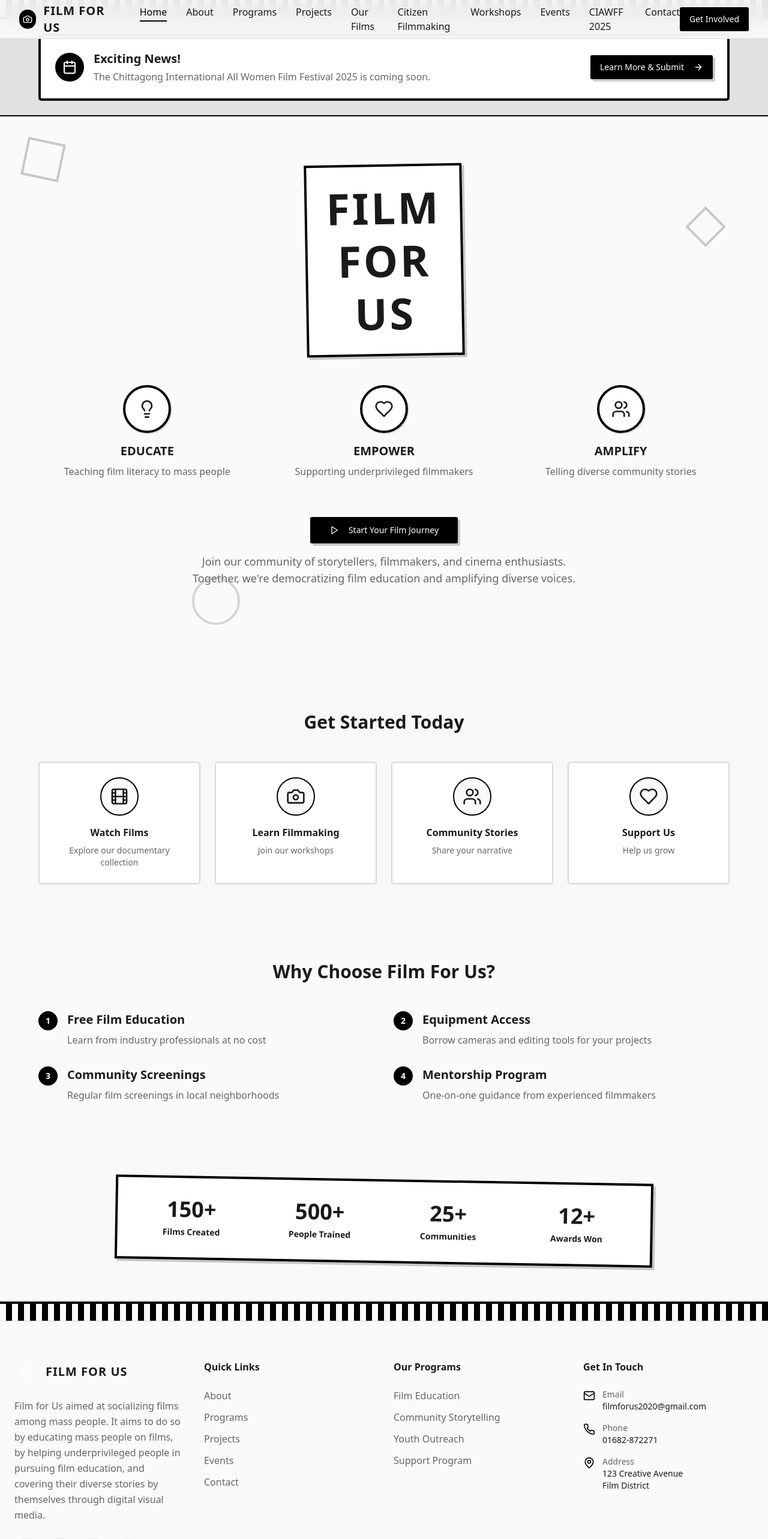
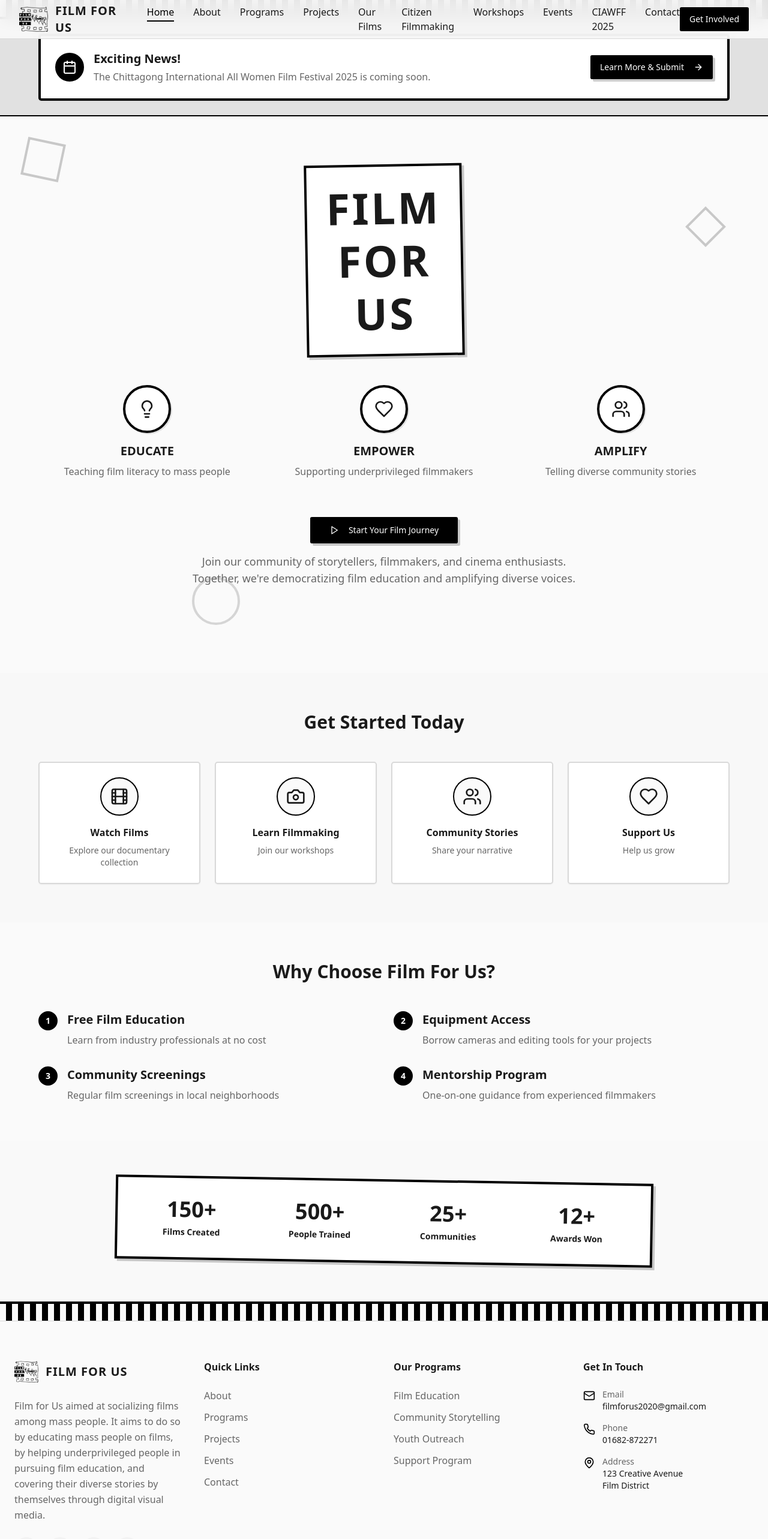
Before and after one commit to Tanshir/film-for-us-visions, a React (Vite) app: page / in a window 1280 px wide. Shown: the top 2566 px of the page at 60% size. Built offline with nearby package versions, Linux system fonts and the light colour scheme.

Commit message:
Add logo to website
Incorporate the provided logo into the website's design, including its use as the main logo and favicon.

```diff
--- a/index.html
+++ b/index.html
@@ -1,20 +1,24 @@
+
 <!DOCTYPE html>
 <html lang="en">
   <head>
     <meta charset="UTF-8" />
     <meta name="viewport" content="width=device-width, initial-scale=1.0" />
-    <title>film-for-us-visions</title>
-    <meta name="description" content="Lovable Generated Project" />
-    <meta name="author" content="Lovable" />
+    <title>Film For Us - Socializing Films Among Mass People</title>
+    <meta name="description" content="Film For Us aims at socializing films among mass people through education, empowering underprivileged voices, and telling diverse stories through digital visual media." />
+    <meta name="author" content="Film For Us" />
 
-    <meta property="og:title" content="film-for-us-visions" />
-    <meta property="og:description" content="Lovable Generated Project" />
+    <!-- Favicon -->
+    <link rel="icon" href="/lovable-uploads/2fe75908-8a91-4b15-808a-f72594532869.png" type="image/png">
+
+    <meta property="og:title" content="Film For Us - Socializing Films Among Mass People" />
+    <meta property="og:description" content="Film For Us aims at socializing films among mass people through education, empowering underprivileged voices, and telling diverse stories through digital visual media." />
     <meta property="og:type" content="website" />
-    <meta property="og:image" content="https://lovable.dev/opengraph-image-p98pqg.png" />
+    <meta property="og:image" content="/lovable-uploads/2fe75908-8a91-4b15-808a-f72594532869.png" />
 
     <meta name="twitter:card" content="summary_large_image" />
-    <meta name="twitter:site" content="@lovable_dev" />
-    <meta name="twitter:image" content="https://lovable.dev/opengraph-image-p98pqg.png" />
+    <meta name="twitter:site" content="@filmforus" />
+    <meta name="twitter:image" content="/lovable-uploads/2fe75908-8a91-4b15-808a-f72594532869.png" />
   </head>
 
   <body>
--- a/src/components/Footer.tsx
+++ b/src/components/Footer.tsx
@@ -1,4 +1,5 @@
-import { Camera, Mail, Phone, MapPin, Facebook, Instagram, Youtube, Twitter } from "lucide-react";
+
+import { Mail, Phone, MapPin, Facebook, Instagram, Youtube, Twitter } from "lucide-react";
 const Footer = () => {
   const quickLinks = [{
     name: "About",
@@ -53,9 +54,11 @@ const Footer = () => {
           {/* Brand Section */}
           <div className="lg:col-span-1">
             <div className="flex items-center gap-3 mb-6">
-              <div className="w-10 h-10 rounded-full bg-gradient-spotlight flex items-center justify-center shadow-glow-spotlight">
-                <Camera className="w-5 h-5 text-primary-foreground" />
-              </div>
+              <img
+                src="/lovable-uploads/2fe75908-8a91-4b15-808a-f72594532869.png"
+                alt="Film For Us Logo"
+                className="w-10 h-10 object-contain"
+              />
               <span className="text-xl font-bold tracking-wider">FILM FOR US</span>
             </div>
             <p className="text-muted-foreground leading-relaxed mb-6">Film for Us aimed at socializing films among mass people. It aims to do so by educating mass people on films, by helping underprivileged people in pursuing film education, and covering their diverse stories by themselves through digital visual media.</p>
--- a/src/components/Hero.tsx
+++ b/src/components/Hero.tsx
@@ -1,5 +1,6 @@
+
 import { Button } from "@/components/ui/button";
-import { Play, Camera, Users } from "lucide-react";
+import { Play, Users } from "lucide-react";
 import heroImage from "@/assets/hero-cinema.jpg";
 
 const Hero = () => {
@@ -24,9 +25,11 @@ const Hero = () => {
         {/* Logo/Brand */}
         <div className="mb-8">
           <div className="inline-flex items-center gap-3 mb-4">
-            <div className="w-12 h-12 rounded-full bg-gradient-spotlight flex items-center justify-center shadow-glow-spotlight">
-              <Camera className="w-6 h-6 text-primary-foreground" />
-            </div>
+            <img
+              src="/lovable-uploads/2fe75908-8a91-4b15-808a-f72594532869.png"
+              alt="Film For Us Logo"
+              className="w-16 h-16 object-contain bg-white/90 rounded-lg p-2 shadow-glow-spotlight"
+            />
             <h1 className="text-4xl md:text-6xl font-bold tracking-wider">
               FILM FOR US
             </h1>
--- a/src/components/Navigation.tsx
+++ b/src/components/Navigation.tsx
@@ -1,7 +1,8 @@
+
 import { useState } from "react";
 import { Link, useLocation } from "react-router-dom";
 import { Button } from "@/components/ui/button";
-import { Camera, Menu, X } from "lucide-react";
+import { Menu, X } from "lucide-react";
 
 const Navigation = () => {
   const [isOpen, setIsOpen] = useState(false);
@@ -26,9 +27,11 @@ const navItems = [
         <div className="flex items-center justify-between h-16">
           {/* Logo */}
           <Link to="/" className="flex items-center gap-3">
-            <div className="w-8 h-8 rounded-full bg-primary flex items-center justify-center">
-              <Camera className="w-4 h-4 text-primary-foreground" />
-            </div>
+            <img
+              src="/lovable-uploads/2fe75908-8a91-4b15-808a-f72594532869.png"
+              alt="Film For Us Logo"
+              className="w-12 h-12 object-contain"
+            />
             <span className="text-xl font-bold tracking-wider">FILM FOR US</span>
           </Link>
 
```
Also changed, not shown: public/lovable-uploads/2fe75908-8a91-4b15-808a-f72594532869.png (added).
